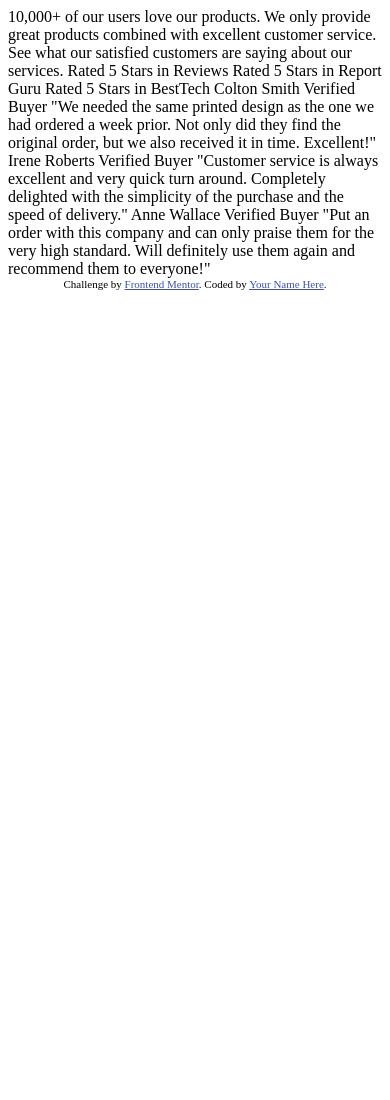
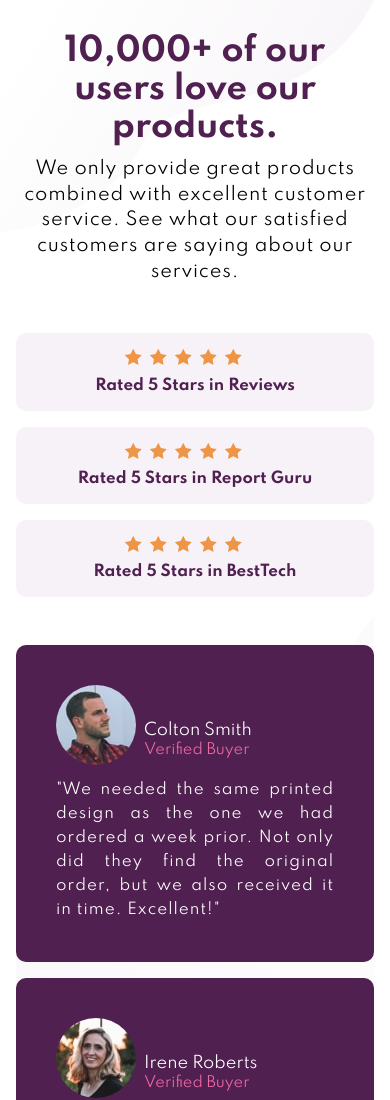
Before and after one commit to erik-vm/FrontendMentor, a plain HTML site: page social-proof-section-master/index.html in a window 390 px wide. Shown: the top 1100 px of the page. Before the commit the page ends 844 px from the top, so only its background shows below. Drawn offline with Linux system fonts and the light colour scheme.

Commit message:
my first upload

```diff
--- a/social-proof-section-master/index.html
+++ b/social-proof-section-master/index.html
@@ -11,7 +11,7 @@
       sizes="32x32"
       href="./images/favicon-32x32.png"
     />
-
+<link rel="stylesheet" href="style.css">
     <title>Frontend Mentor | Social proof section</title>
 
     <!-- Feel free to remove these styles or customise in your own stylesheet 👍 -->
@@ -26,36 +26,74 @@
     </style>
   </head>
   <body>
-    10,000+ of our users love our products.
+ <div class="main">
+   <!--
+     header section
+     -->
+  <header>
+<div class="heading">
+  <h1>10,000+ of our users love our products.</h1>
+  <h2>We only provide great products combined with excellent customer service.
+    See what our satisfied customers are saying about our services.
+    </h2>
+</div>
+  <div class="ratings">
+    <div class="rating">
+      <div class="stars">
+        <img src="images/icon-star.svg" alt=""><img src="images/icon-star.svg" alt=""><img src="images/icon-star.svg" alt=""><img src="images/icon-star.svg" alt=""><img src="images/icon-star.svg" alt="">
 
-    We only provide great products combined with excellent customer service.
-    See what our satisfied customers are saying about our services.
+      </div><div><p>Rated 5 Stars in Reviews</p>
+      </div></div>
+    <div class="rating">
+      <div class="stars">
+        <img src="images/icon-star.svg" alt=""><img src="images/icon-star.svg" alt=""><img src="images/icon-star.svg" alt=""><img src="images/icon-star.svg" alt=""><img src="images/icon-star.svg" alt="">
 
-    Rated 5 Stars in Reviews
-    Rated 5 Stars in Report Guru
-    Rated 5 Stars in BestTech
+      </div><div><p>Rated 5 Stars in Report Guru</p></div>
+    </div>
+    <div class="rating">
+      <div class="stars">
+        <img src="images/icon-star.svg" alt=""><img src="images/icon-star.svg" alt=""><img src="images/icon-star.svg" alt=""><img src="images/icon-star.svg" alt=""><img src="images/icon-star.svg" alt="">
 
-    Colton Smith
-    Verified Buyer
-    "We needed the same printed design as the one we had ordered a week prior.
+      </div> <div><p>Rated 5 Stars in BestTech</p></div>
+    </div>
+  </div>
+  </header>
+  <!--
+    testimonials
+   -->
+<section>
+<article>
+  <div class="pic"><img src="images/image-colton.jpg" alt=""></div>
+ <div class="name"> <h3>Colton Smith <br>
+  <span> Verified Buyer</span></h3></div>
+  <div class="text"><p>"We needed the same printed design as the one we had ordered a week prior.
     Not only did they find the original order, but we also received it in time.
-    Excellent!"
-
-    Irene Roberts
-    Verified Buyer
-    "Customer service is always excellent and very quick turn around. Completely
-    delighted with the simplicity of the purchase and the speed of delivery."
-
-    Anne Wallace
-    Verified Buyer
-    "Put an order with this company and can only praise them for the very high
-    standard. Will definitely use them again and recommend them to everyone!"
-
-    <div class="attribution">
-      Challenge by
-      <a href="https://www.frontendmentor.io?ref=challenge" target="_blank"
-        >Frontend Mentor</a
-      >. Coded by <a href="#">Your Name Here</a>.
-    </div>
+    Excellent!"</p></div>
+</article>
+<article>
+  <div class="pic"><img src="images/image-irene.jpg" alt=""></div>
+ <div class="name"> <h3>Irene Roberts <br>
+  <span> Verified Buyer</span></h3></div>
+  <div class="text"><p>"Customer service is always excellent and very quick turn around. Completely
+    delighted with the simplicity of the purchase and the speed of delivery."</p></div>
+</article>
+<article>
+  <div class="pic"><img src="images/image-anne.jpg" alt=""></div>
+ <div class="name"><h3> Anne Wallace  <br>
+  <span> Verified Buyer</span></h3></div>
+  <div class="text"><p>"Put an order with this company and can only praise them for the very high
+    standard. Will definitely use them again and recommend them to everyone!"</p></div>
+</article>
+</section>
+<!--
+  attribution
+ -->
+  <div class="attribution">
+    Challenge by
+    <a href="https://www.frontendmentor.io?ref=challenge" target="_blank"
+      >Frontend Mentor</a
+    >. Coded by <a href="https://github.com/erik-vm">Erik VM</a>.
+  </div>
+ </div>
   </body>
 </html>
--- /dev/null
+++ b/social-proof-section-master/style.css
@@ -0,0 +1,266 @@
+@import url("https://fonts.googleapis.com/css2?family=Spartan:wght@400;500;700&display=swap");
+
+* {
+  font-family: "Spartan", sans-serif;
+  --very-dark-magneta: hsl(300, 43%, 22%);
+  --soft-pink: hsl(333, 80%, 67%);
+  --dark-grayish-magneta: hsl(303, 10%, 53%);
+  --light-grayish-magneta: hsl(300, 24%, 96%);
+  box-sizing: border-box;
+  padding: 0;
+  margin: 0;
+  overflow-x: hidden;
+}
+body {
+  font-size: 15px;
+}
+.main {
+  position: relative;
+  max-width: 1440px;
+  margin: 0 auto;
+  padding: 9rem 5rem;
+  background: url(images/bg-pattern-top-desktop.svg) no-repeat;
+  background-position: top left;
+}
+header {
+  position: relative;
+  display: flex;
+  justify-content: space-between;
+  align-content: center;
+}
+.heading {
+  position: relative;
+  width: 35%;
+}
+h1 {
+  font-size: 3rem;
+  color: var(--very-dark-magneta);
+}
+h2 {
+  margin-top: 0.7rem;
+  font-size: 0.9rem;
+  font-weight: 400;
+  letter-spacing: 0.05rem;
+  line-height: 1.6rem;
+}
+.ratings {
+  position: relative;
+  display: flex;
+  justify-content: space-evenly;
+  align-content: center;
+  width: 65%;
+  flex-direction: column;
+}
+.rating {
+  position: relative;
+  display: flex;
+  justify-content: space-evenly;
+  align-content: center;
+  background: var(--light-grayish-magneta);
+  padding: 1rem 2rem;
+  border-radius: 10px;
+  width: 450px;
+  font-weight: 700;
+  color: var(--very-dark-magneta);
+  margin-left: 20%;
+}
+.rating:nth-child(2) {
+  margin-left: 30%;
+}
+.rating:nth-child(3) {
+  margin-left: 40%;
+}
+.stars {
+  position: relative;
+  margin-right: 1rem;
+}
+.stars img {
+  position: relative;
+  margin-right: 0.5rem;
+}
+section {
+  padding: 5rem 0 9rem 0;
+  display: flex;
+  justify-content: space-between;
+  align-content: center;
+  background: url(images/bg-pattern-bottom-desktop.svg) no-repeat;
+  background-position: bottom right;
+}
+article {
+  position: relative;
+  display: flex;
+  justify-content: flex-start;
+  align-content: flex-start;
+  flex-wrap: wrap;
+  width: 32%;
+  height: 25%;
+  background: var(--very-dark-magneta);
+  color: #ffffff;
+  padding: 2.5rem;
+  border-radius: 10px;
+}
+article:nth-child(2) {
+  margin-top: 1rem;
+}
+article:nth-child(3) {
+  margin-top: 2rem;
+}
+.pic img {
+  border-radius: 50%;
+}
+.name h3 {
+  font-size: 1rem;
+  font-weight: 400;
+  margin: 2.2rem 0 0 0.5rem;
+}
+.name span {
+  color: var(--soft-pink);
+  font-size: 0.9rem;
+}
+.text {
+  margin-top: 0.5rem;
+  line-height: 1.5rem;
+  letter-spacing: 1px;
+}
+.attribution {
+  position: relative;
+  margin-top: 2rem;
+  font-size: 0.8rem;
+}
+@media only screen and (max-width: 1440px) {
+  .heading {
+    width: 30%;
+  }
+  .ratings {
+    width: 70%;
+  }
+  article {
+    height: 340px;
+  }
+}
+@media only screen and (max-width: 1275px) {
+  .heading {
+    width: 25%;
+  }
+  .ratings {
+    width: 75%;
+  }
+  article {
+    height: 360px;
+  }
+}
+@media only screen and (max-width: 1160px) {
+  header {
+    flex-direction: column;
+    width: 100%;
+  }
+  .heading {
+    width: 100%;
+  }
+  .ratings {
+    width: 100%;
+  }
+  .rating {
+    align-content: center;
+    padding: 1rem 2rem;
+    width: auto;
+    margin-left: 5%;
+    margin-top: 1rem;
+  }
+  .rating:nth-child(2) {
+    margin-left: 15%;
+  }
+  .rating:nth-child(3) {
+    margin-left: 25%;
+  }
+  article {
+    height: auto;
+  }
+}
+@media only screen and (max-width: 1160px) {
+  section {
+    flex-wrap: wrap;
+  }
+  article:nth-child(1),
+  article:nth-child(2) {
+    width: 49%;
+    margin-top: 0;
+  }
+  article:nth-child(3) {
+    width: 100%;
+    height: 230px;
+    margin-top: 1rem;
+  }
+}
+@media only screen and (max-width: 860px) {
+  article:nth-child(1),
+  article:nth-child(2) {
+    height: auto;
+  }
+}
+@media only screen and (max-width: 785px) {
+  .main {
+    min-width: 100%;
+    margin: 0 auto;
+    padding: 2rem 1rem;
+    background: url(images/bg-pattern-top-mobile.svg) no-repeat;
+    text-align: center;
+  }
+  section {
+    padding: 3rem 0 1rem 0;
+    flex-direction: column;
+    background: url(images/bg-pattern-bottom-mobile.svg) no-repeat;
+  }
+  article:nth-child(1),
+  article:nth-child(2),
+  article:nth-child(3) {
+    width: 100%;
+    margin-bottom: 1rem;
+    text-align: justify;
+    height: auto;
+  }
+  article:nth-child(2) {
+    margin-top: 0rem;
+  }
+  article:nth-child(3) {
+    margin-top: 0rem;
+  }
+}
+@media only screen and (max-width: 575px) {
+  h1 {
+    font-size: 2rem;
+  }
+  h2 {
+    margin-top: 0.7rem;
+    font-size: 1.1rem;
+  }
+  .ratings {
+    width: 100%;
+    flex-direction: column;
+    margin-top: 2rem;
+  }
+  .rating {
+    flex-direction: column;
+    align-content: center;
+    padding: 1rem 2rem;
+    width: 100%;
+    margin-left: 0%;
+    margin-top: 1rem;
+  }
+  .rating:nth-child(2) {
+    margin-left: 0%;
+  }
+  .rating:nth-child(3) {
+    margin-left: 0%;
+  }
+  .stars {
+    margin-bottom: 0.4rem;
+  }
+  .stars img {
+    margin-right: 0.5rem;
+  }
+
+  .attribution {
+    margin-top: 0rem;
+  }
+}
```
